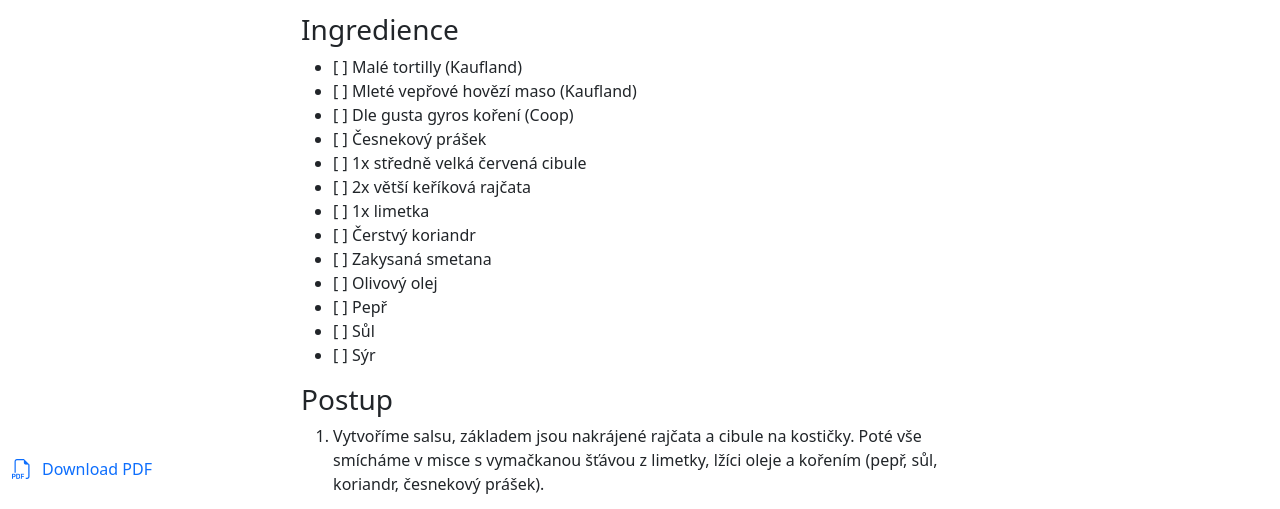
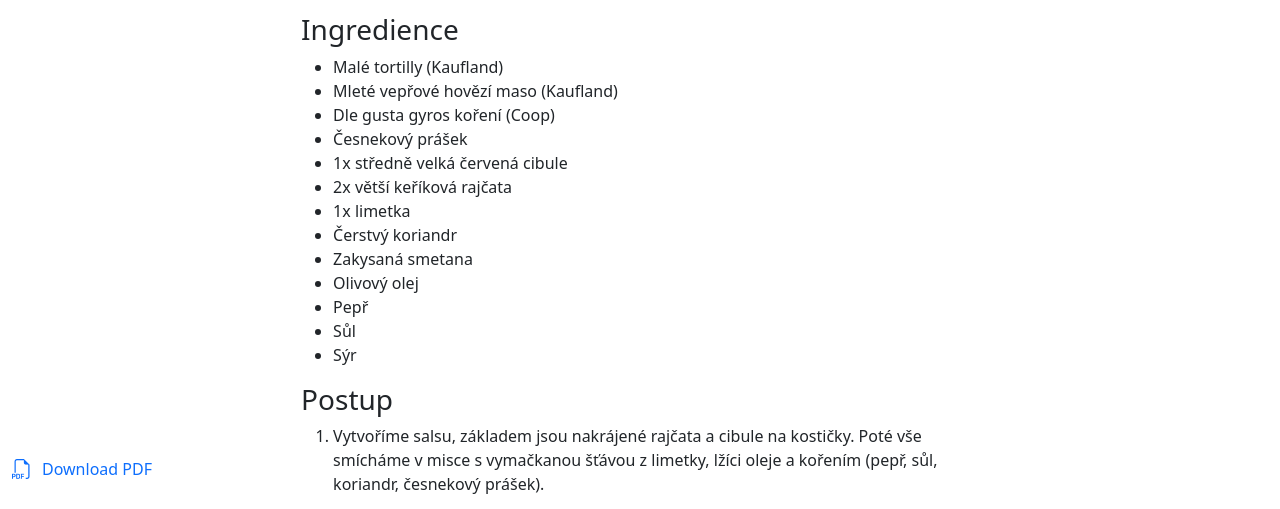
Before and after one commit to HopefulDavid/ShareDocs, a plain HTML site: page docs/docs/food/mexico.html in a window 1280 px wide. Shown: the part 287-796 px from the top of the page. Drawn offline with Linux system fonts and the light colour scheme.

Commit message:
fix: nezobrazuje se zaškrtávání

```diff
--- a/docs/docs/food/mexico.html
+++ b/docs/docs/food/mexico.html
@@ -86,19 +86,19 @@
 <p>= Neurčeno</p>
 <h3 id="ingredience">Ingredience</h3>
 <ul>
-<li>[ ] Malé tortilly (Kaufland)</li>
-<li>[ ] Mleté vepřové hovězí maso (Kaufland)</li>
-<li>[ ] Dle gusta gyros koření (Coop)</li>
-<li>[ ] Česnekový prášek</li>
-<li>[ ] 1x středně velká červená cibule</li>
-<li>[ ] 2x větší keříková rajčata</li>
-<li>[ ] 1x limetka</li>
-<li>[ ] Čerstvý koriandr</li>
-<li>[ ] Zakysaná smetana</li>
-<li>[ ] Olivový olej</li>
-<li>[ ] Pepř</li>
-<li>[ ] Sůl</li>
-<li>[ ] Sýr</li>
+<li>Malé tortilly (Kaufland)</li>
+<li>Mleté vepřové hovězí maso (Kaufland)</li>
+<li>Dle gusta gyros koření (Coop)</li>
+<li>Česnekový prášek</li>
+<li>1x středně velká červená cibule</li>
+<li>2x větší keříková rajčata</li>
+<li>1x limetka</li>
+<li>Čerstvý koriandr</li>
+<li>Zakysaná smetana</li>
+<li>Olivový olej</li>
+<li>Pepř</li>
+<li>Sůl</li>
+<li>Sýr</li>
 </ul>
 <h3 id="postup">Postup</h3>
 <ol>
```
Also changed, not shown: docs/docs/food/greece.html (+5 -5 lines), 2 other files.
